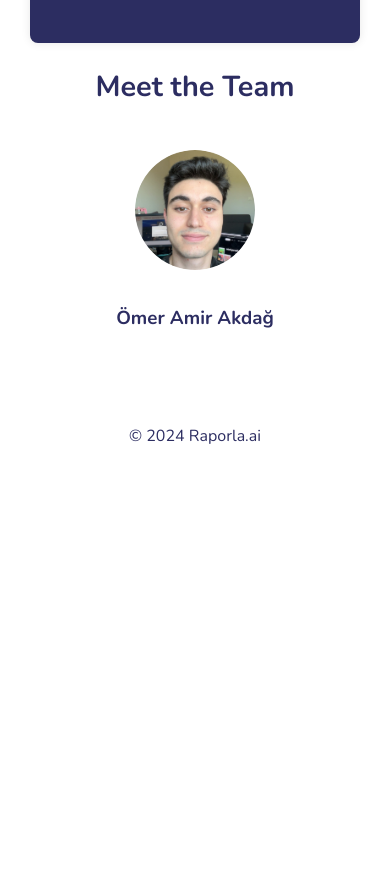
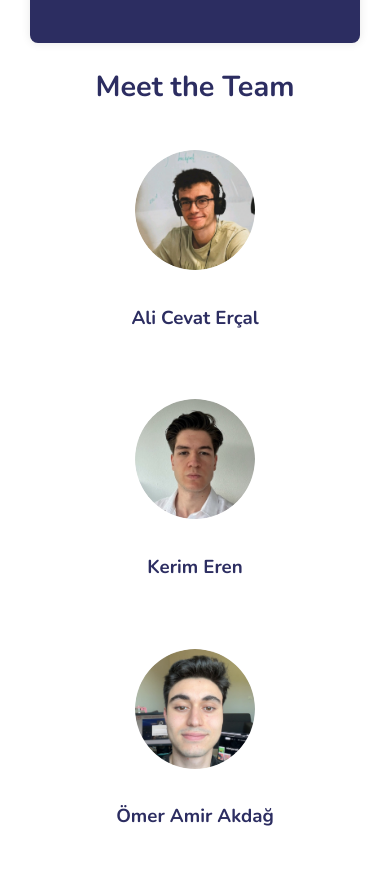
Before and after one commit to raporla-ai/raporla-ai.github.io, a plain HTML site: page index.html in a window 390 px wide. Shown: the part 881-1752 px from the top of the page. Before the commit the page ends 1364 px from the top, so only its background shows below. Drawn offline with nearby package versions, Linux system fonts and the light colour scheme.

Commit message:
Update index.html

```diff
--- a/index.html
+++ b/index.html
@@ -68,6 +68,7 @@
             justify-content: center;
             margin-top: 20px;
             overflow-x: auto;
+            scroll-snap-type: x mandatory;
         }
 
         .section-content {
@@ -84,6 +85,7 @@
             width: 250px;
             text-align: center;
             flex-shrink: 0;
+            scroll-snap-align: start;
         }
 
         .item img {
@@ -131,14 +133,18 @@
             text-decoration: none;
         }
 
-        @media (max-width: 768px) {
-            .section-wrapper:first-of-type {
-                overflow-x: auto;
+        .team-wrapper {
+            display: flex;
+            flex-wrap: wrap;
+            justify-content: center;
+            gap: 10px;
         }
 
-            .section-wrapper:last-of-type {
-                overflow-x: auto;
-                flex-direction: row;
+        @media (max-width: 768px) {
+
+            .team-wrapper {
+                flex-direction: column;
+                align-items: center;
             }
 
             h2 {
@@ -218,8 +224,7 @@
         </div>
 
         <h2>Meet the Team</h2>
-        <div class="section-wrapper">
-            <div class="section-content">
+        <div class="team-wrapper">
             <div class="item">
                 <img src="team-member-1.png" alt="Ali Cevat Erçal">
                 <h3>Ali Cevat Erçal</h3>
@@ -242,7 +247,6 @@
             </div>
         </div>
     </div>
-    </div>
 
     <div class="footer">
         <p>&copy; 2024 Raporla.ai</p>
```
Lines whose indentation alone changed are shown as unchanged.
